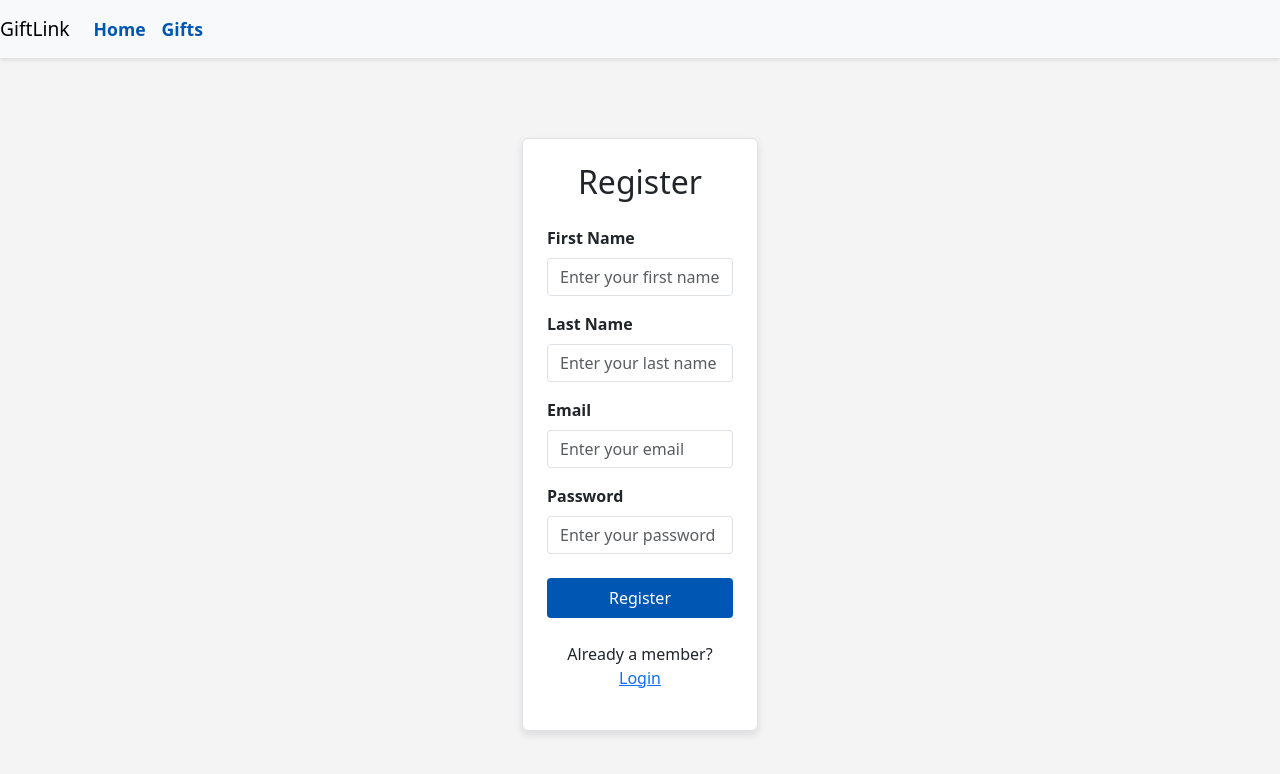
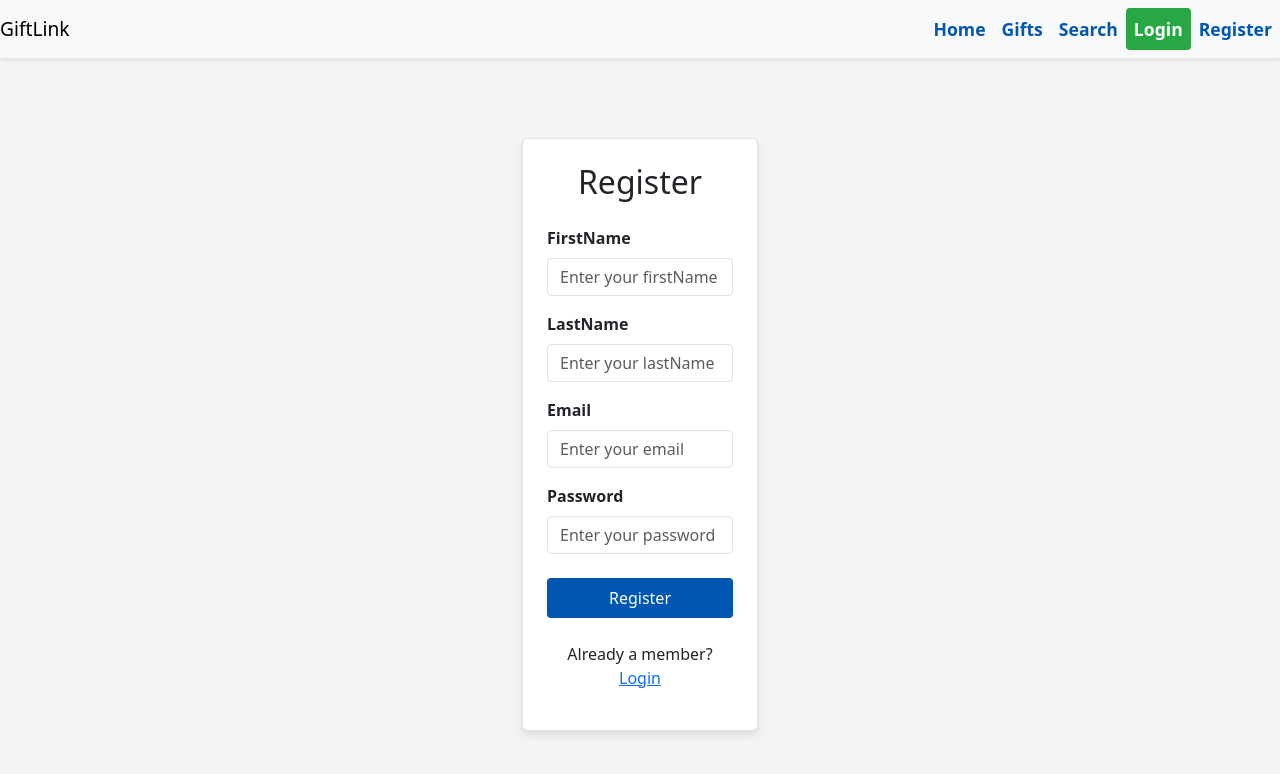
Before and after one commit to MuhammadIbrahim9551/fullstack-capstone-project, a React (Create React App) app in the folder giftlink-frontend/: page /app/register in a window 1280 px wide. Shown: the top 774 px of the page. Built offline with nearby package versions, Linux system fonts and the light colour scheme; no server answers.

Commit message:
Navbar and Registering logic updated

```diff
--- a/giftlink-frontend/src/components/Navbar/Navbar.js
+++ b/giftlink-frontend/src/components/Navbar/Navbar.js
@@ -1,20 +1,80 @@
-import React from 'react';
+import React, { useEffect } from 'react'
+import { Link, useNavigate } from 'react-router-dom'
+import {urlConfig} from '../../config';
+import { useAppContext } from '../../context/AuthContext';
 
 export default function Navbar() {
+    const { isLoggedIn, setIsLoggedIn, userName, setUserName } = useAppContext();
+
+  const navigate=useNavigate();
+    useEffect(() => {
+        const authTokenFromSession = sessionStorage.getItem('auth-token');
+        const nameFromSession = sessionStorage.getItem('name');
+        if (authTokenFromSession) {
+            if(isLoggedIn && nameFromSession) {
+              setUserName(nameFromSession);
+            } else {
+              sessionStorage.removeItem('auth-token');
+              sessionStorage.removeItem('name');
+              sessionStorage.removeItem('email');
+              setIsLoggedIn(false);
+            }
+        }
+    },[isLoggedIn, setIsLoggedIn, setUserName])
+    const handleLogout=()=>{
+        sessionStorage.removeItem('auth-token');
+        sessionStorage.removeItem('name');
+        sessionStorage.removeItem('email');
+        setIsLoggedIn(false);
+        navigate(`/app`);
+
+    }
+    const profileSecton=()=>{
+      navigate(`/app/profile`);
+    }
     return (
-        <nav className="navbar navbar-expand-lg navbar-light bg-light">
-            <a className="navbar-brand" href="/">GiftLink</a>
-            <div className="collapse navbar-collapse" id="navbarNav">
+        <>
+            <nav className="navbar navbar-expand-lg navbar-light bg-light" id='navbar_container'>
+        <a className="navbar-brand" href={`${urlConfig.backendUrl}/app`}>GiftLink</a>
+
+        <button className="navbar-toggler" type="button" data-toggle="collapse" data-target="#navbarNav" aria-controls="navbarNav" aria-expanded="false" aria-label="Toggle navigation">
+          <span className="navbar-toggler-icon"></span>
+        </button>
+
+        <div className="collapse navbar-collapse justify-content-end" id="navbarNav">
           <ul className="navbar-nav">
-
             <li className="nav-item">
               <a className="nav-link" href="/home.html">Home</a> {/* Link to home.html */}
             </li>
             <li className="nav-item">
-                        <a className="nav-link" href="/app">Gifts</a> {/* Updated Link */}
+              <Link className="nav-link" to="/app">Gifts</Link> {/* Updated Link */}
             </li>
+            <li className="nav-item">
+              <Link className="nav-link" to="/app/search">Search</Link>
+            </li>
+            <ul className="navbar-nav ml-auto">
+            {isLoggedIn ? (
+                                    <>
+                                    <li className="nav-item"> <span className="nav-link" style={{color: "black", cursor:"pointer"}} onClick={profileSecton}>Welcome, {userName}</span> </li>
+                                    <li className="nav-item"><button className="nav-link login-btn" onClick={handleLogout}>Logout</button></li>
+                                    </>
+                                    )  : (
+                                    <>
+                                        <li className="nav-item">
+
+                                        <Link className="nav-link login-btn" to="/app/login">Login</Link>
+                                        </li>
+                                        <li className="nav-item">
+                                        <Link className="nav-link register-btn" to="/app/register">Register</Link>
+                                        </li>
+                                    </>
+                                )
+
+                                }
+            </ul>
           </ul>
         </div>
       </nav>
-    );
+        </>
+    )
 }
--- a/giftlink-frontend/src/components/RegisterPage/RegisterPage.js
+++ b/giftlink-frontend/src/components/RegisterPage/RegisterPage.js
@@ -1,73 +1,116 @@
 	import React, { useState } from 'react';
+	//Step 1 - Task 1
+	import {urlConfig} from '../../config';
+
+	//Step 1 - Task 2
+	import { useAppContext } from '../../context/AuthContext';
+
+	//Step 1 - Task 3
+	import { useNavigate } from 'react-router-dom';
+
 	import './RegisterPage.css';
 
 	function RegisterPage() {
-
 		const [firstName, setFirstName] = useState('');
 		const [lastName, setLastName] = useState('');
 		const [email, setEmail] = useState('');
 		const [password, setPassword] = useState('');
 
+		//Step 1 - Task 4
+ 		const [showerr, setShowerr] = useState('');
+
+		//Step 1 - Task 5
+		const navigate = useNavigate();
+		const { setIsLoggedIn } = useAppContext();
+
 		const handleRegister = async () => {
-        console.log("Register invoked");
-    };
+			const response = await fetch(`${urlConfig.backendUrl}/api/auth/register`, {
+				//Step 1 - Task 6
+				method: 'POST',
+				//Step 1 - Task 7
+				headers: {
+					'content-type': 'application/json',
+				},
+				//Step 1 - Task 8
+				body: JSON.stringify({
+					firstName: firstName,
+					lastName: lastName,
+					email: email,
+					password: password
+				})
+			});
+
+			//Step 2 - Task 1
+			const json = await response.json();
+			console.log('json data', json);
+			console.log('er', json.error);
+
+			//Step 2 - Task 2
+			if (json.authtoken) {
+				sessionStorage.setItem('auth-token', json.authtoken);
+				sessionStorage.setItem('name', firstName);
+				sessionStorage.setItem('email', json.email);
+			//Step 2 - Task 3
+				setIsLoggedIn(true);
+			//Step 2 - Task 4
+				navigate('/app');
+			}
+			if (json.error) {
+			//Step 2 - Task 5
+				setShowerr(json.error);
+			}
+		}
 
 		return (
 			<div className="container mt-5">
 				<div className="row justify-content-center">
 					<div className="col-md-6 col-lg-4">
 						<div className="register-card p-4 border rounded">
-
-                        <h2 className="text-center mb-4 font-weight-bold">
-                            Register
-                        </h2>
-
+							<h2 className="text-center mb-4 font-weight-bold">Register</h2>
 							<div className="mb-3">
-                            <label htmlFor="firstName" className="form-label">
-                                First Name
-                            </label>
+								<label htmlFor="firstName" className="form-label">FirstName</label>
 								<input
 									id="firstName"
 									type="text"
 									className="form-control"
-                                placeholder="Enter your first name"
+									placeholder="Enter your firstName"
 									value={firstName}
 									onChange={(e) => setFirstName(e.target.value)}
 								/>
 							</div>
 
+							{/* last name */}
+
 							<div className="mb-3">
-                            <label htmlFor="lastName" className="form-label">
-                                Last Name
-                            </label>
+								<label htmlFor="lastName" className="form-label">LastName</label>
 								<input
 									id="lastName"
 									type="text"
 									className="form-control"
-                                placeholder="Enter your last name"
+									placeholder="Enter your lastName"
 									value={lastName}
 									onChange={(e) => setLastName(e.target.value)}
 								/>
 							</div>
 
+							{/* email  */}
 							<div className="mb-3">
-                            <label htmlFor="email" className="form-label">
-                                Email
-                            </label>
+								<label htmlFor="email" className="form-label">Email</label>
 								<input
 									id="email"
-                                type="email"
+									type="text"
 									className="form-control"
 									placeholder="Enter your email"
 									value={email}
 									onChange={(e) => setEmail(e.target.value)}
 								/>
+							{/* Step 2 - Task 6*/}
+
+									<div className="text-danger">{showerr}</div>
 							</div>
 
 							<div className="mb-4">
-                            <label htmlFor="password" className="form-label">
-                                Password
-                            </label>
+								<label htmlFor="password" className="form-label">Password</label>
 								<input
 									id="password"
 									type="password"
@@ -77,21 +120,10 @@
 									onChange={(e) => setPassword(e.target.value)}
 								/>
 							</div>
-
-                        <button
-                            className="btn btn-primary w-100 mb-3"
-                            onClick={handleRegister}
-                        >
-                            Register
-                        </button>
-
+							<button className="btn btn-primary w-100 mb-3" onClick={handleRegister}>Register</button>
 							<p className="mt-4 text-center">
-                            Already a member?{" "}
-                            <a href="/app/login" className="text-primary">
-                                Login
-                            </a>
+								Already a member? <a href="/app/login" className="text-primary">Login</a>
 							</p>
-
 						</div>
 					</div>
 				</div>
```
Lines whose indentation alone changed are shown as unchanged.
